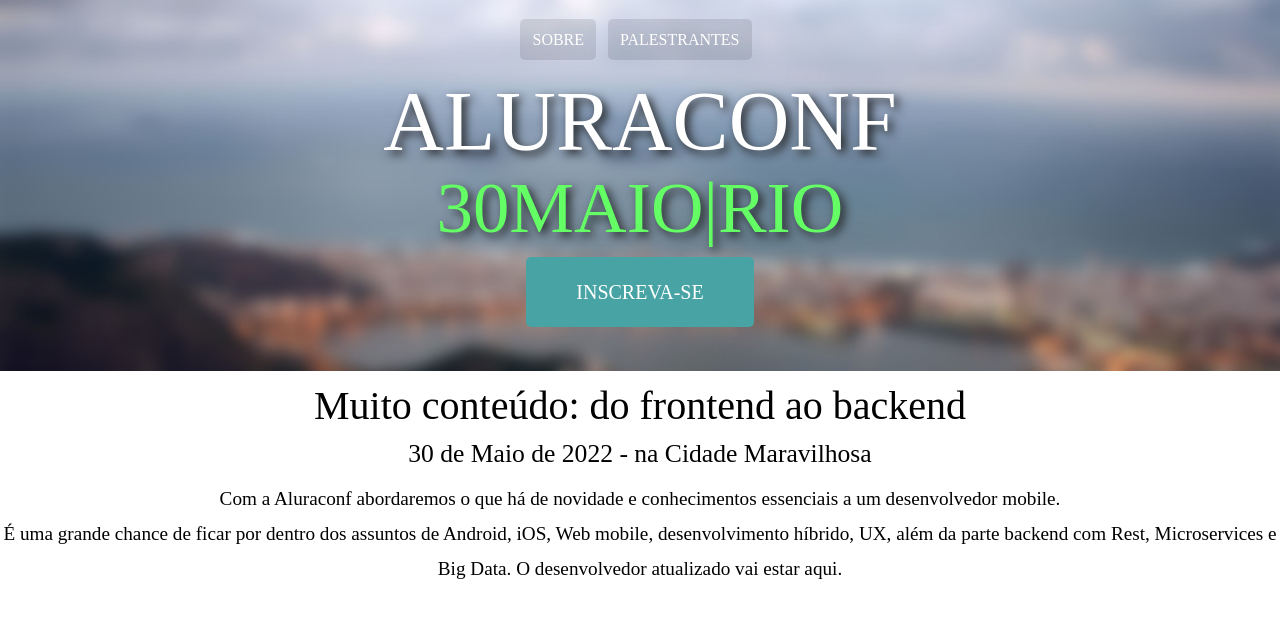
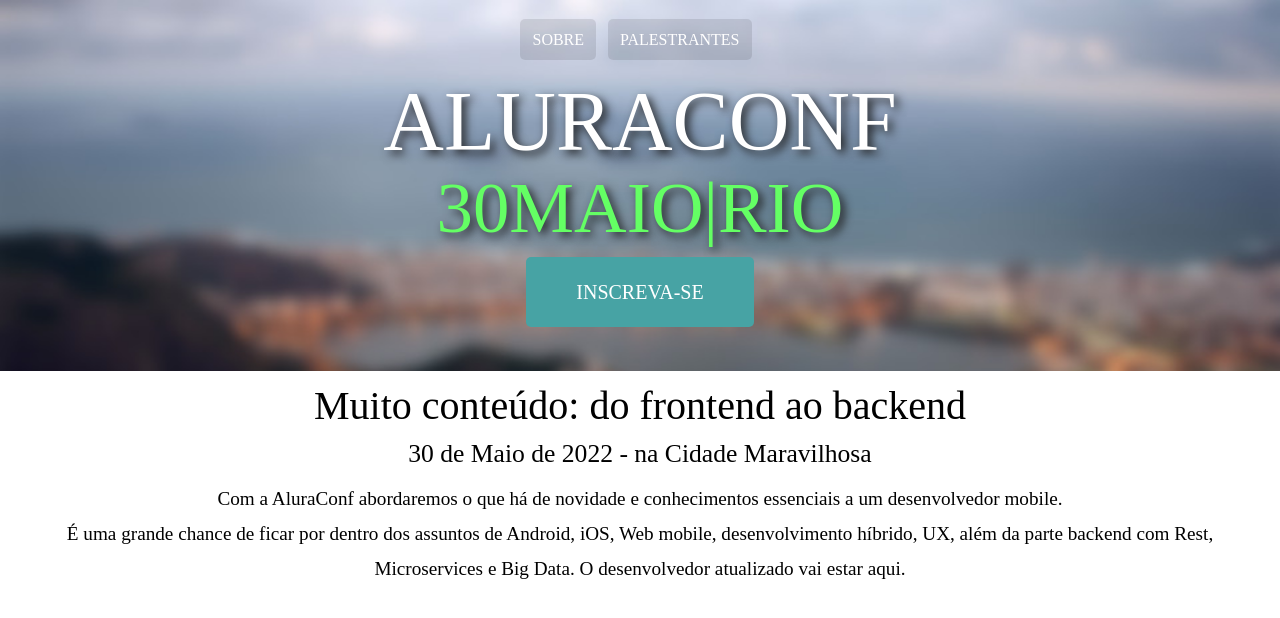
Before and after one commit to Carolina-Zampieri/Front-end_projeto-de-conclusao, a plain HTML site: page index.html in a window 1280 px wide. Drawn offline with Linux system fonts and the light colour scheme.

Commit message:
Ajustes Sobre

```diff
--- /dev/null
+++ b/css/base.css
@@ -0,0 +1,4 @@
+.container {
+    width: 96%;
+    margin: 0 auto;
+}
--- a/css/painel.css
+++ b/css/sobre.css
@@ -1,18 +1,17 @@
-.painel {
+.sobre {
     text-align: center;
     padding: 15px 0;
 }
-
-.titulo-painel {
+.titulo-sobre {
     font-size: 2.5rem;
 }
 
-.chamada-painel {
+.chamada-sobre {
     font-size: 1.6rem;
     margin-top: 15px;
 }
 
-.texto-painel {
+.texto-sobre {
     font-size: 1.2rem;
     margin-top: 15px;
     line-height: 35px;
--- a/index.html
+++ b/index.html
@@ -6,7 +6,8 @@
         <title>Aluraconf</title>
         <link rel="stylesheet" href="css/reset.css">
         <link rel="stylesheet" href="css/header.css">
-        <link rel="stylesheet" href="css/painel.css">
+        <link rel="stylesheet" href="css/sobre.css">
+        <link rel="stylesheet" href="css/base.css">
     </head>
     <body>
         <header class="header">
@@ -26,10 +27,10 @@
                 </section>
             </div>
         </header>
-        <section class="painel">
-            <p class="titulo-painel">Muito conteúdo: do frontend ao backend</p>
-            <p class="chamada-painel"> 30 de Maio de 2022 - na Cidade Maravilhosa</p>
-            <p class="texto-painel">Com a Aluraconf abordaremos o que há de novidade
+        <section class="sobre container">
+            <h2 class="titulo-sobre">Muito conteúdo: do frontend ao backend</h2>
+            <h3 class="chamada-sobre"> 30 de Maio de 2022 - na Cidade Maravilhosa</h3>
+            <p class="texto-sobre">Com a AluraConf abordaremos o que há de novidade
                 e conhecimentos essenciais a um desenvolvedor mobile.</br>
                 É uma grande chance de ficar por dentro dos assuntos de Android,
                 iOS, Web mobile, desenvolvimento híbrido, UX, além da parte backend
```
